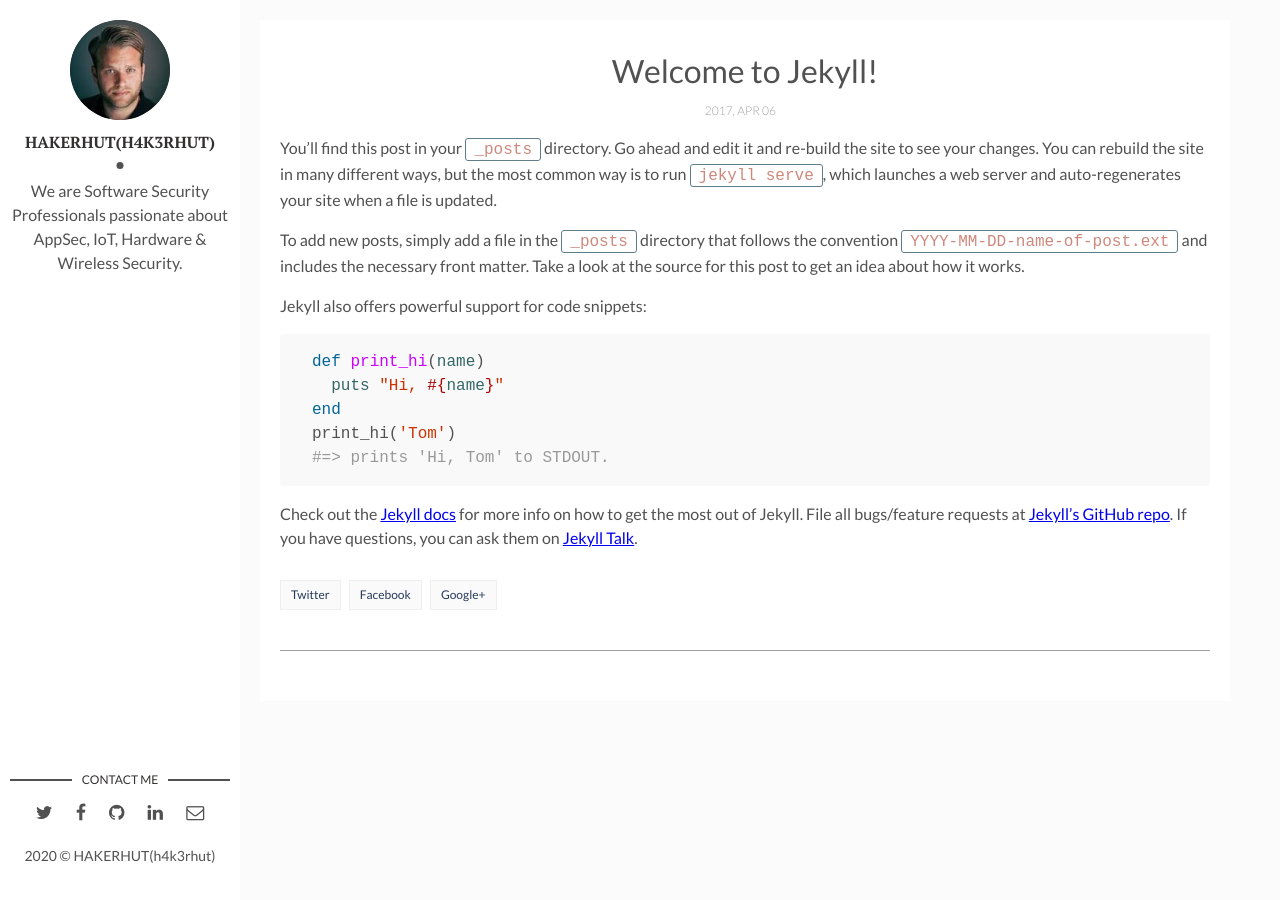
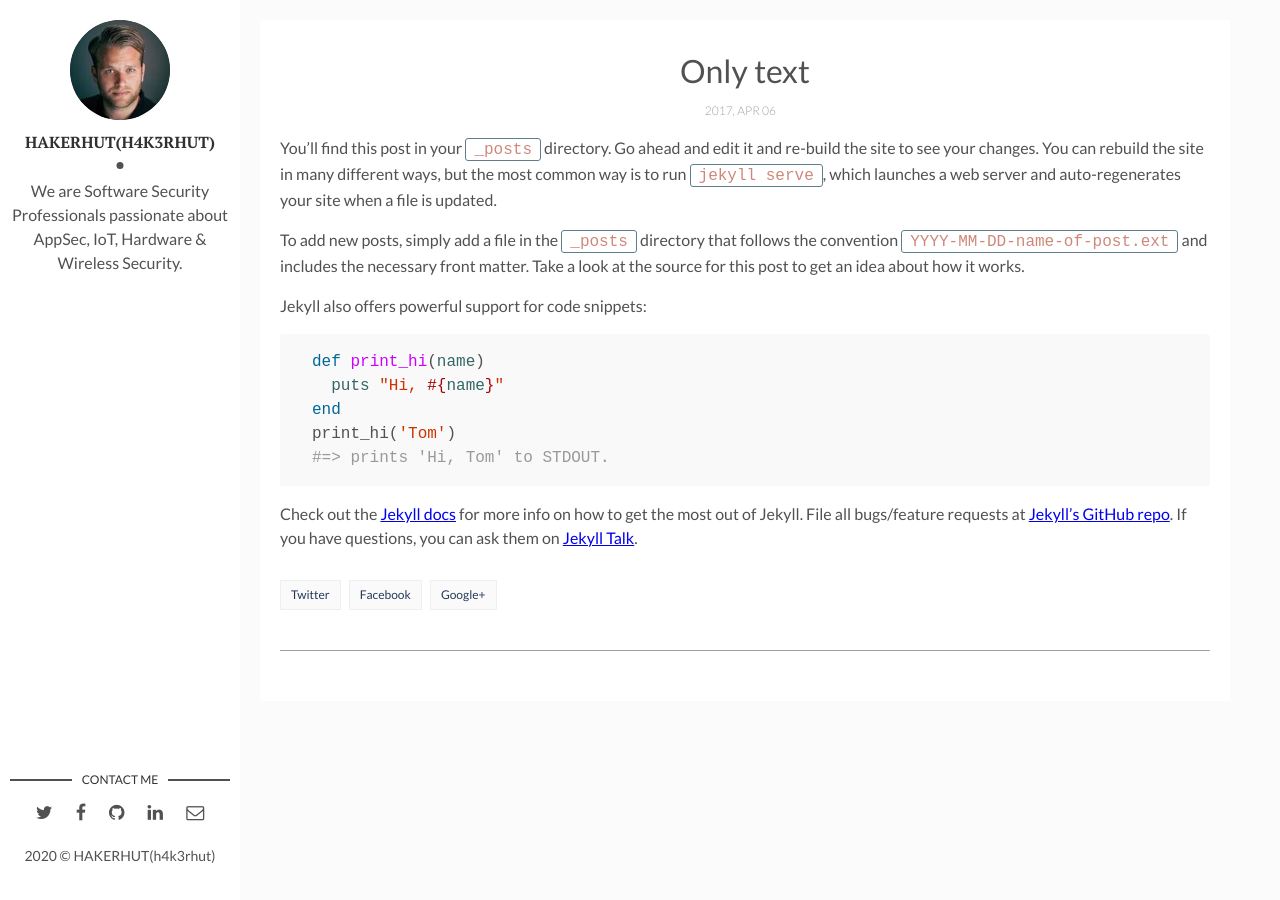
Before and after one commit to h4k3rhut/hackerhut, a Jekyll site: the page built from _posts/2017-04-06-ONlY-text.markdown, in a window 1280 px wide. Built offline with Jekyll 4.4.1, drawn with Linux system fonts in a browser that asks for light colours; comment, search, counter and statistics services are not loaded.

Commit message:
Update and rename 2017-04-06-welcome-to-jekyll.markdown to 2017-04-06-ONlY-text.markdown

```diff
--- a/_posts/2017-04-06-welcome-to-jekyll.markdown
+++ b/_posts/2017-04-06-ONlY-text.markdown
@@ -1,6 +1,6 @@
 ---
 layout: post
-title: "Welcome to Jekyll!"
+title: "Only text"
 date: 2017-04-06 13:32:20 +0300
 description: You’ll find this post in your `_posts` directory. Go ahead and edit it and re-build the site to see your changes. # Add post description (optional)
 img:  # Add image post (optional)
```
